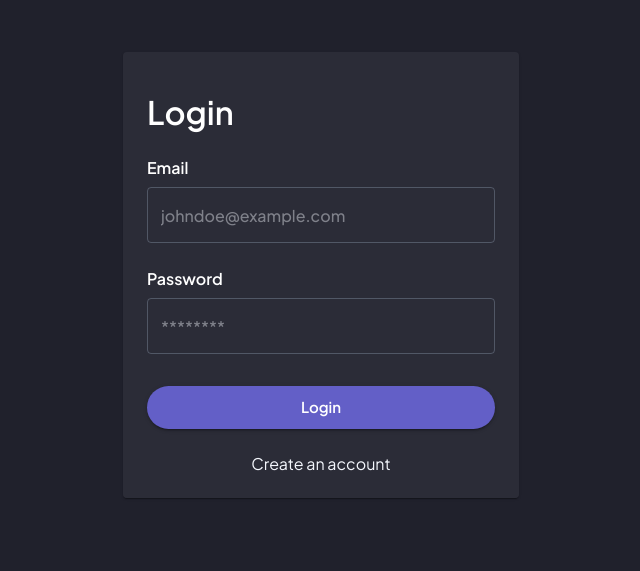
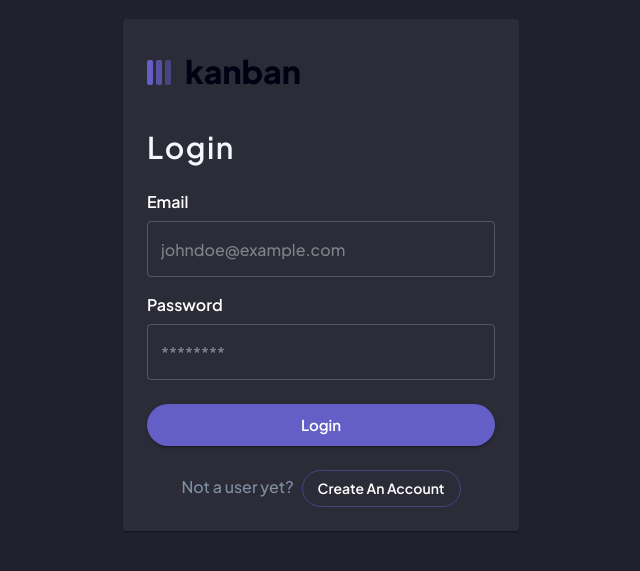
Before and after one commit to AyanorII/kanban, a Next.js app: page /login in a window 1280 px wide. Shown: the part 125-696 px from the top of the page, without its empty margins (319-959 px from the left). Built offline with nearby package versions, Linux system fonts and the light colour scheme; no server answers.

Commit message:
add Logo component

```diff
--- a/components/Auth.tsx
+++ b/components/Auth.tsx
@@ -7,7 +7,6 @@ import {
   Stack,
   Typography,
 } from "@mui/material";
-import Link from "next/link";
 import { useRouter } from "next/router";
 import { useEffect, useState } from "react";
 import { useForm } from "react-hook-form";
@@ -26,6 +25,7 @@ import {
   WHITE_COLOR,
 } from "../styles/theme";
 import Input from "./Input";
+import Logo from "./Logo";
 
 type Props = {
   action: AuthAction;
@@ -75,7 +75,6 @@ const Auth = ({ action }: Props) => {
         dispatch(setAccessToken(response!.accessToken));
         router.push("/");
       }
-
     } catch (err) {
       const responseError = err as ResponseError;
       setError(responseError.data.message);
@@ -93,11 +92,18 @@ const Auth = ({ action }: Props) => {
               paddingInline: 3,
             }}
           >
-            <Typography variant="h4" color="white" mb={3}>
+            <Logo />
+            <Typography
+              variant="h4"
+              mb={3}
+              mt={5}
+              sx={{ fontSize: { sm: "30px" } }}
+              letterSpacing="1.5px"
+            >
               {capitalizedAction}
             </Typography>
             <form onSubmit={handleSubmit(onSubmit)}>
-              <Stack gap={3}>
+              <Stack gap={2}>
                 <Input
                   control={control}
                   name="email"
@@ -159,9 +165,18 @@ const Auth = ({ action }: Props) => {
             </form>
             <Box textAlign="center">
               {action === "login" ? (
-                <Link href="/signup">Create an account</Link>
+                <Typography
+                  sx={{
+                    color: MEDIUM_GREY_COLOR,
+                    "& a": { color: WHITE_COLOR, marginLeft: 1 },
+                  }}
+                >
+                  Not a user yet?
+                  <Button href="/signup" variant="outlined">
+                    Create an account
+                  </Button>
+                </Typography>
               ) : (
-                <>
                 <Typography
                   sx={{
                     color: MEDIUM_GREY_COLOR,
@@ -169,9 +184,10 @@ const Auth = ({ action }: Props) => {
                   }}
                 >
                   Already have an account?
-                    <Link href="/login">Login</Link>
+                  <Button href="/login" variant="outlined">
+                    Login
+                  </Button>
                 </Typography>
-                </>
               )}
             </Box>
           </CardContent>
--- a/components/Header/Header.tsx
+++ b/components/Header/Header.tsx
@@ -9,17 +9,17 @@ import {
 } from "@mui/material";
 import MuiAppBar, { AppBarProps as MuiAppBarProps } from "@mui/material/AppBar";
 import { styled } from "@mui/material/styles";
-import Image from "next/image";
 import { useState } from "react";
 import { useDispatch, useSelector } from "react-redux";
 import {
   useBoardsQuery,
   useDeleteBoardMutation,
 } from "../../stores/api/boardsApi";
-import { setCurrentBoard } from "../../stores/boardsSlice";
+import { resetCurrentBoard, setCurrentBoard } from "../../stores/boardsSlice";
 import { toggleNav } from "../../stores/navSlice";
 import { RootState } from "../../stores/store";
 import { DARK_GREY_COLOR, WHITE_COLOR } from "../../styles/theme";
+import Logo from "../Logo";
 import DeleteModal from "../Modal/DeleteModal";
 import AddTaskButton from "../Tasks/AddTaskButton";
 import AddEditBoardModal from "./AddEditBoardModal";
@@ -89,7 +89,7 @@ const Header = () => {
         >
           {!open && (
             <IconButton color="inherit" aria-label="open drawer" edge="start">
-              <Image src="/logo-mobile.svg" width="25px" height="25px" />
+              <Logo mobile/>
             </IconButton>
           )}
           {currentBoard && (
--- /dev/null
+++ b/components/Logo.tsx
@@ -0,0 +1,15 @@
+import Image from "next/image"
+import logo from "../public/logo-dark.svg"
+import logoMobile from "../public/logo-mobile.svg"
+
+type Props = {
+  mobile?: boolean
+}
+
+const Logo = ({mobile}: Props) => {
+  return (
+    <Image src={mobile ? logoMobile : logo}/>
+  )
+}
+
+export default Logo
```
Lines whose indentation alone changed are shown as unchanged.
